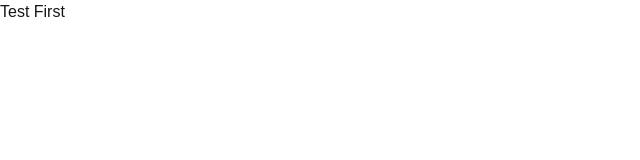
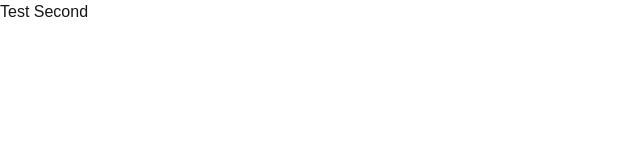
Before and after one commit to fjrhub/fjr, a Next.js app: page / in a window 1280 px wide. Shown: the top 160 px of the page, without its empty margins (0-640 px from the left). Built offline with nearby package versions, Linux system fonts and the light colour scheme.

Commit message:
second commit

```diff
--- a/app/page.js
+++ b/app/page.js
@@ -4,7 +4,7 @@ export default function Home() {
   return (
     <div>
       <h1>
-        Test First
+        Test Second
       </h1>
     </div>
   );
```
